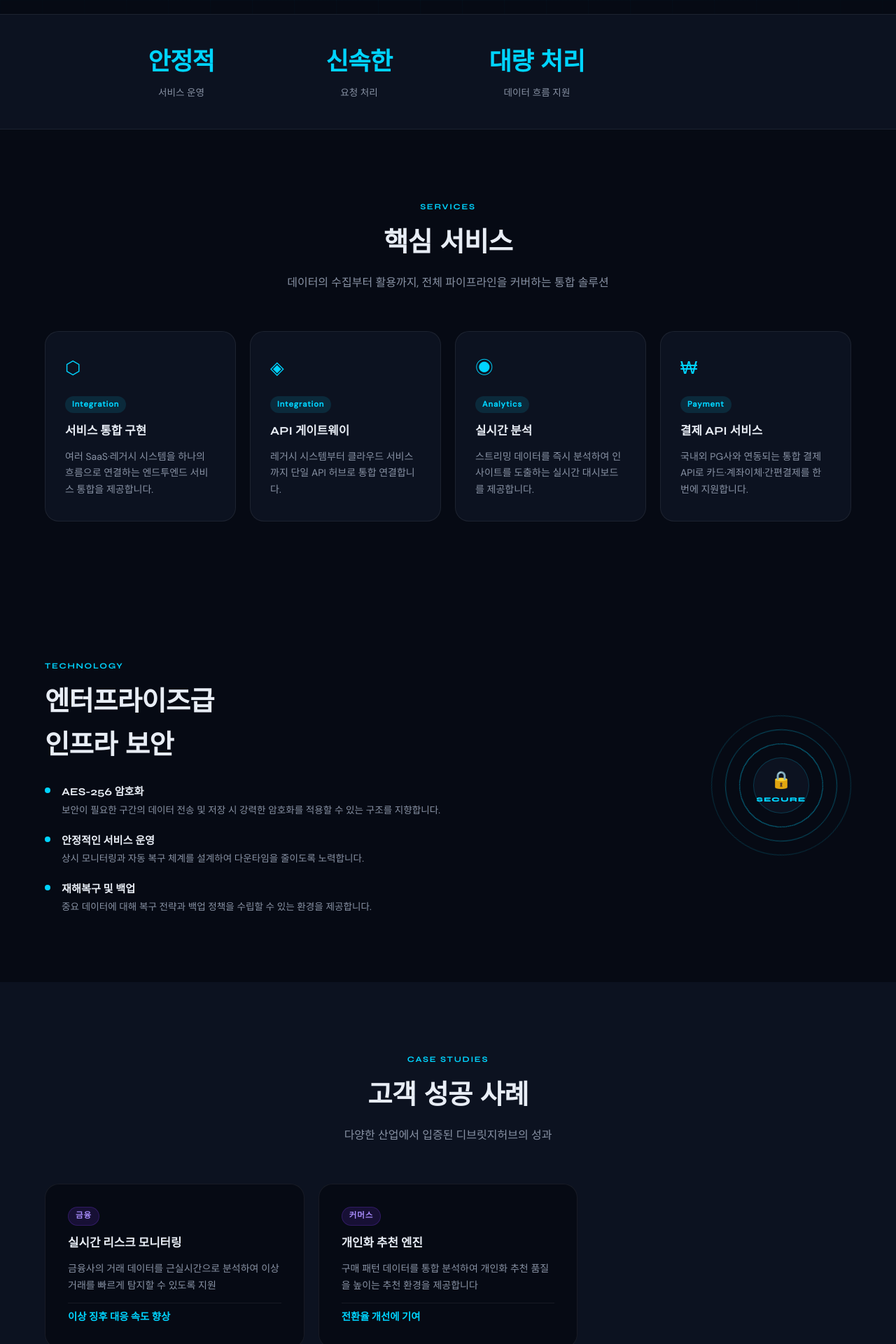
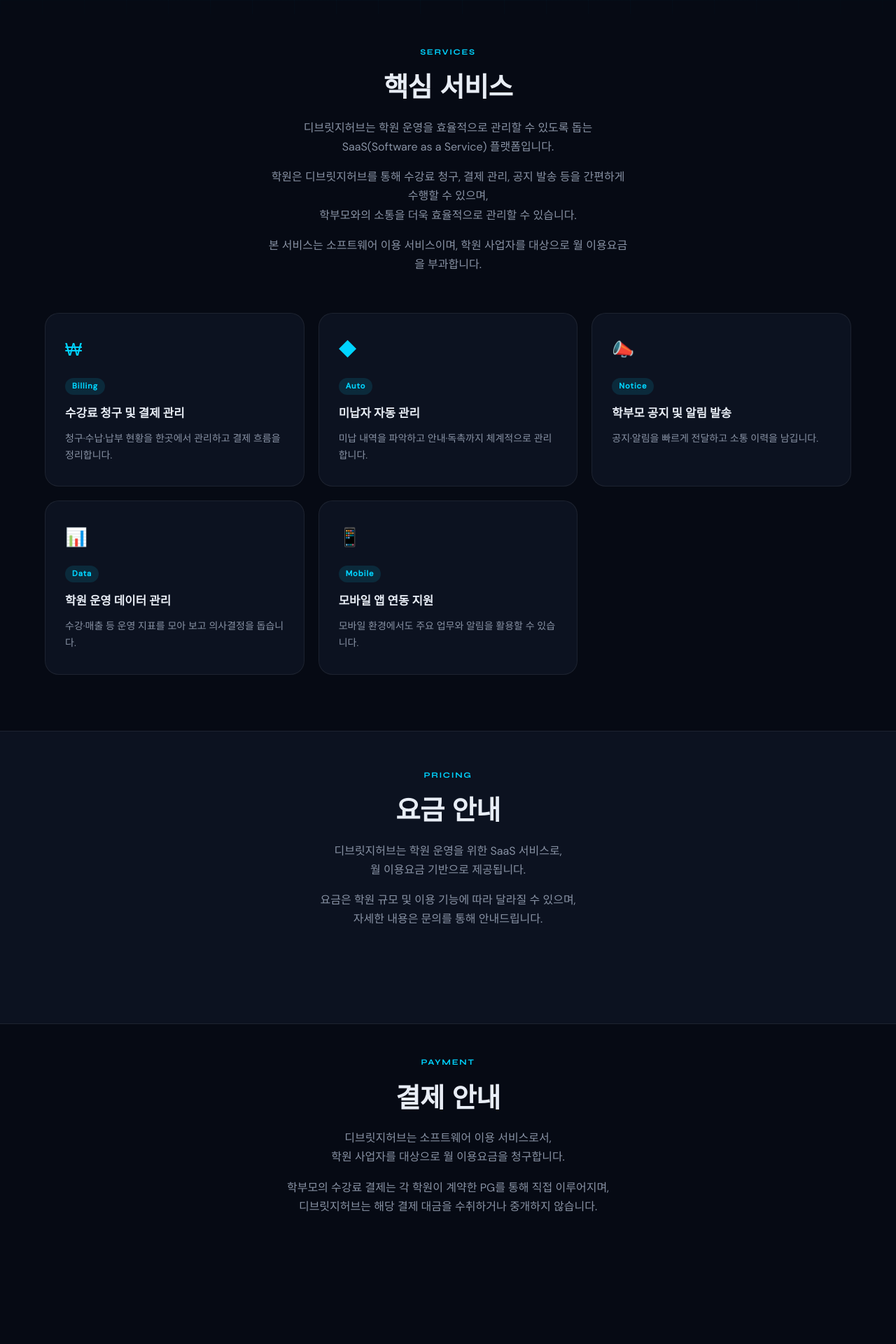
Before and after one commit to hightecbridge/dbridgehub-front-homepage, a React (Create React App) app: page / in a window 1280 px wide. Shown: the part 780-2700 px from the top of the page at 70% size. Built offline with nearby package versions, Linux system fonts and the light colour scheme.

Commit message:
first commit

```diff
--- a/src/App.css
+++ b/src/App.css
@@ -189,7 +189,7 @@
   flex-direction: column;
   align-items: center;
   justify-content: center;
-  padding: 100px 1.5rem 60px;
+  padding: 100px 1.5rem 32px;
   position: relative;
   overflow: hidden;
   gap: 3rem;
@@ -197,7 +197,7 @@
 @media (min-width: 900px) {
   .hero {
     flex-direction: row;
-    padding: 120px 3rem 80px;
+    padding: 120px 3rem 48px;
     gap: 4rem;
   }
 }
@@ -248,6 +248,12 @@
   line-height: 1.75;
   margin-bottom: 2rem;
 }
+.hero-content .hero-desc:not(.hero-desc-sub) {
+  margin-bottom: 0.75rem;
+}
+.hero-desc.hero-desc-sub {
+  margin-bottom: 2rem;
+}
 .hero-actions { display: flex; gap: 1rem; flex-wrap: wrap; }
 
 .btn-primary {
@@ -291,43 +297,6 @@
 .bridge-visual { width: 100%; max-width: 340px; }
 .bridge-visual svg { width: 100%; height: auto; }
 
-/* ─── Stats ─── */
-.stats-section {
-  border-top: 1px solid var(--border);
-  border-bottom: 1px solid var(--border);
-  background: var(--bg2);
-  padding: 2.5rem 1.5rem;
-}
-.stats-inner {
-  max-width: 1000px;
-  margin: 0 auto;
-  display: grid;
-  grid-template-columns: repeat(2, 1fr);
-  gap: 2rem 1rem;
-}
-@media (min-width: 768px) {
-  .stats-inner { grid-template-columns: repeat(4, 1fr); }
-}
-.stat-item {
-  text-align: center;
-  opacity: 0;
-  transform: translateY(20px);
-  transition: all 0.5s ease;
-}
-.stat-item.visible { opacity: 1; transform: translateY(0); }
-.stat-value {
-  font-family: var(--font-display);
-  font-size: clamp(1.6rem, 3vw, 2.2rem);
-  font-weight: 800;
-  color: var(--cyan);
-  letter-spacing: -0.02em;
-}
-.stat-label {
-  color: var(--text-muted);
-  font-size: 0.85rem;
-  margin-top: 0.3rem;
-}
-
 /* ─── Sections common ─── */
 .section-inner {
   max-width: 1200px;
@@ -365,16 +334,22 @@
   margin: 0 auto;
   line-height: 1.7;
 }
+.section-header .section-desc + .section-desc {
+  margin-top: 1rem;
+}
 
 /* ─── Services ─── */
-.services-section { padding: 6rem 0; }
+.services-section {
+  padding: 2.5rem 0 5rem;
+}
 .services-grid {
   display: grid;
   grid-template-columns: 1fr;
   gap: 1.25rem;
 }
 @media (min-width: 600px) { .services-grid { grid-template-columns: repeat(2, 1fr); } }
-@media (min-width: 1000px) { .services-grid { grid-template-columns: repeat(4, 1fr); } }
+@media (min-width: 1000px) { .services-grid { grid-template-columns: repeat(3, 1fr); } }
+@media (min-width: 1400px) { .services-grid { grid-template-columns: repeat(5, 1fr); } }
 
 .service-card {
   background: var(--bg2);
@@ -412,6 +387,20 @@
   margin-bottom: 0.65rem;
 }
 .service-desc { color: var(--text-muted); font-size: 0.875rem; line-height: 1.7; }
+
+/* ─── Pricing ─── */
+.pricing-section {
+  padding: 3rem 0 5rem;
+  background: var(--bg2);
+  border-top: 1px solid var(--border);
+  border-bottom: 1px solid var(--border);
+}
+
+/* ─── Payment guide (below pricing) ─── */
+.payment-guide-section {
+  padding: 2.5rem 0 5rem;
+  background: var(--bg);
+}
 
 /* ─── Solutions ─── */
 .solutions-section {
@@ -548,60 +537,6 @@
   letter-spacing: 0.15em;
 }
 
-/* ─── Cases ─── */
-.cases-section {
-  padding: 6rem 0;
-  background: var(--bg2);
-}
-.cases-grid {
-  display: grid;
-  grid-template-columns: 1fr;
-  gap: 1.25rem;
-}
-@media (min-width: 768px) {
-  .cases-grid { grid-template-columns: repeat(3, 1fr); }
-}
-.case-card {
-  background: var(--bg);
-  border: 1px solid var(--border);
-  border-radius: var(--radius-lg);
-  padding: 2rem;
-  display: flex;
-  flex-direction: column;
-  gap: 0.75rem;
-  opacity: 0;
-  transform: translateY(24px);
-  transition: all 0.6s ease;
-}
-.case-card.visible { opacity: 1; transform: translateY(0); }
-.case-card:hover { border-color: var(--border-cyan); }
-.case-industry {
-  display: inline-block;
-  background: var(--purple-dim);
-  color: #a78bfa;
-  border: 1px solid rgba(124,58,237,0.25);
-  font-size: 0.72rem;
-  font-weight: 700;
-  letter-spacing: 0.08em;
-  padding: 3px 10px;
-  border-radius: 100px;
-  width: fit-content;
-}
-.case-title {
-  font-family: var(--font-display);
-  font-size: 1.05rem;
-  font-weight: 700;
-}
-.case-desc { color: var(--text-muted); font-size: 0.875rem; line-height: 1.7; flex: 1; }
-.case-metric {
-  color: var(--cyan);
-  font-family: var(--font-display);
-  font-weight: 700;
-  font-size: 0.9rem;
-  padding-top: 0.5rem;
-  border-top: 1px solid var(--border);
-}
-
 /* ─── Contact ─── */
 .contact-section { padding: 6rem 0; }
 .contact-wrapper {
@@ -647,6 +582,18 @@
 }
 .form-group input:focus,
 .form-group textarea:focus { border-color: var(--cyan); }
+.form-group input:disabled,
+.form-group textarea:disabled {
+  opacity: 0.65;
+  cursor: not-allowed;
+}
+
+.contact-form-error {
+  color: #f87171;
+  font-size: 0.875rem;
+  margin: -0.25rem 0 0;
+  line-height: 1.5;
+}
 
 .btn-submit {
   background: var(--cyan);
@@ -661,7 +608,11 @@
   transition: opacity var(--transition);
   margin-top: 0.5rem;
 }
-.btn-submit:hover { opacity: 0.85; }
+.btn-submit:hover:not(:disabled) { opacity: 0.85; }
+.btn-submit:disabled {
+  opacity: 0.55;
+  cursor: not-allowed;
+}
 
 .submit-success {
   flex: 1;
--- a/src/App.js
+++ b/src/App.js
@@ -4,59 +4,43 @@
 
 const NAV_LINKS = [
   { label: '서비스', hash: 'services' },
-  { label: '고객사례', hash: 'cases' },
   { label: '개인정보처리방침', path: '/privacy' },
 ];
 
 const SERVICES = [
   {
-    icon: '⬡',
-    title: '서비스 통합 구현',
-    desc: '여러 SaaS·레거시 시스템을 하나의 흐름으로 연결하는 엔드투엔드 서비스 통합을 제공합니다.',
-    tag: 'Integration',
+    icon: '₩',
+    title: '수강료 청구 및 결제 관리',
+    desc: '청구·수납·납부 현황을 한곳에서 관리하고 결제 흐름을 정리합니다.',
+    tag: 'Billing',
   },
   {
-    icon: '◈',
-    title: 'API 게이트웨이',
-    desc: '레거시 시스템부터 클라우드 서비스까지 단일 API 허브로 통합 연결합니다.',
-    tag: 'Integration',
+    icon: '◆',
+    title: '미납자 자동 관리',
+    desc: '미납 내역을 파악하고 안내·독촉까지 체계적으로 관리합니다.',
+    tag: 'Auto',
   },
   {
-    icon: '◉',
-    title: '실시간 분석',
-    desc: '스트리밍 데이터를 즉시 분석하여 인사이트를 도출하는 실시간 대시보드를 제공합니다.',
-    tag: 'Analytics',
+    icon: '📣',
+    title: '학부모 공지 및 알림 발송',
+    desc: '공지·알림을 빠르게 전달하고 소통 이력을 남깁니다.',
+    tag: 'Notice',
   },
   {
-    icon: '₩',
-    title: '결제 API 서비스',
-    desc: '국내외 PG사와 연동되는 통합 결제 API로 카드·계좌이체·간편결제를 한 번에 지원합니다.',
-    tag: 'Payment',
+    icon: '📊',
+    title: '학원 운영 데이터 관리',
+    desc: '수강·매출 등 운영 지표를 모아 보고 의사결정을 돕습니다.',
+    tag: 'Data',
+  },
+  {
+    icon: '📱',
+    title: '모바일 앱 연동 지원',
+    desc: '모바일 환경에서도 주요 업무와 알림을 활용할 수 있습니다.',
+    tag: 'Mobile',
   },
 ];
 
-const STATS = [
-  { value: '안정적', label: '서비스 운영' },
-  { value: '신속한', label: '요청 처리' },
-  { value: '대량 처리', label: '데이터 흐름 지원' },
-];
-
 const SOLUTIONS = [];
-
-const CASES = [
-  {
-    industry: '금융',
-    title: '실시간 리스크 모니터링',
-    desc: '금융사의 거래 데이터를 근실시간으로 분석하여 이상 거래를 빠르게 탐지할 수 있도록 지원',
-    metric: '이상 징후 대응 속도 향상',
-  },
-  {
-    industry: '커머스',
-    title: '개인화 추천 엔진',
-    desc: '구매 패턴 데이터를 통합 분석하여 개인화 추천 품질을 높이는 추천 환경을 제공합니다',
-    metric: '전환율 개선에 기여',
-  },
-];
 
 function useInView(threshold = 0.15) {
   const ref = useRef(null);
@@ -147,20 +131,18 @@
     <section className="hero" id="top" ref={ref}>
       <div className="hero-grid-bg" />
       <div className={`hero-content ${inView ? 'visible' : ''}`}>
-        <div className="hero-badge">Enterprise Data Platform</div>
+        <div className="hero-badge">Academy SaaS</div>
         <h1 className="hero-title">
-          서비스의 흐름을<br />
-          <span className="hero-accent">하나로 연결</span>합니다
+          학원 운영과 수납을 <span className="hero-accent">한 번에</span> 관리하세요
         </h1>
         <p className="hero-desc">
-          분산된 데이터 소스를 통합하고, 실시간으로 분석하며,<br className="pc-only" />
-          비즈니스 인사이트를 즉시 전달하는 엔터프라이즈 데이터 플랫폼
+          디브릿지허브는 학원을 위한 통합 관리 SaaS 플랫폼입니다.
+        </p>
+        <p className="hero-desc hero-desc-sub">
+          수강료 청구, 결제 관리, 학부모 소통까지 하나로 해결하세요.
         </p>
         <div className="hero-actions">
-          <button className="btn-primary" onClick={() => document.querySelector('#contact')?.scrollIntoView({ behavior: 'smooth' })}>
-            무료 데모 신청
-          </button>
-          <button className="btn-secondary" onClick={() => document.querySelector('#services')?.scrollIntoView({ behavior: 'smooth' })}>
+          <button type="button" className="btn-secondary" onClick={() => document.querySelector('#services')?.scrollIntoView({ behavior: 'smooth' })}>
             서비스 보기 →
           </button>
         </div>
@@ -247,22 +229,6 @@
   );
 }
 
-function Stats() {
-  const [ref, inView] = useInView();
-  return (
-    <section className="stats-section" ref={ref}>
-      <div className="stats-inner">
-        {STATS.map((s, i) => (
-          <div key={i} className={`stat-item ${inView ? 'visible' : ''}`} style={{ animationDelay: `${i * 0.1}s` }}>
-            <div className="stat-value">{s.value}</div>
-            <div className="stat-label">{s.label}</div>
-          </div>
-        ))}
-      </div>
-    </section>
-  );
-}
-
 function Services() {
   const [ref, inView] = useInView();
   return (
@@ -271,7 +237,17 @@
         <div className={`section-header ${inView ? 'visible' : ''}`}>
           <span className="section-tag">SERVICES</span>
           <h2 className="section-title">핵심 서비스</h2>
-          <p className="section-desc">데이터의 수집부터 활용까지, 전체 파이프라인을 커버하는 통합 솔루션</p>
+          <p className="section-desc">
+            디브릿지허브는 학원 운영을 효율적으로 관리할 수 있도록 돕는 SaaS(Software as a Service) 플랫폼입니다.
+          </p>
+          <p className="section-desc">
+            학원은 디브릿지허브를 통해 수강료 청구, 결제 관리, 공지 발송 등을 간편하게 수행할 수 있으며,
+            <br />
+            학부모와의 소통을 더욱 효율적으로 관리할 수 있습니다.
+          </p>
+          <p className="section-desc">
+            본 서비스는 소프트웨어 이용 서비스이며, 학원 사업자를 대상으로 월 이용요금을 부과합니다.
+          </p>
         </div>
         <div className="services-grid">
           {SERVICES.map((s, i) => (
@@ -282,6 +258,54 @@
               <p className="service-desc">{s.desc}</p>
             </div>
           ))}
+        </div>
+      </div>
+    </section>
+  );
+}
+
+function Pricing() {
+  const [ref, inView] = useInView();
+  return (
+    <section className="pricing-section" id="pricing" ref={ref}>
+      <div className="section-inner">
+        <div className={`section-header ${inView ? 'visible' : ''}`}>
+          <span className="section-tag">PRICING</span>
+          <h2 className="section-title">요금 안내</h2>
+          <p className="section-desc">
+            디브릿지허브는 학원 운영을 위한 SaaS 서비스로,
+            <br />
+            월 이용요금 기반으로 제공됩니다.
+          </p>
+          <p className="section-desc">
+            요금은 학원 규모 및 이용 기능에 따라 달라질 수 있으며,
+            <br />
+            자세한 내용은 문의를 통해 안내드립니다.
+          </p>
+        </div>
+      </div>
+    </section>
+  );
+}
+
+function PaymentGuide() {
+  const [ref, inView] = useInView();
+  return (
+    <section className="payment-guide-section" id="payment" ref={ref}>
+      <div className="section-inner">
+        <div className={`section-header ${inView ? 'visible' : ''}`}>
+          <span className="section-tag">PAYMENT</span>
+          <h2 className="section-title">결제 안내</h2>
+          <p className="section-desc">
+            디브릿지허브는 소프트웨어 이용 서비스로서,
+            <br />
+            학원 사업자를 대상으로 월 이용요금을 청구합니다.
+          </p>
+          <p className="section-desc">
+            학부모의 수강료 결제는 각 학원이 계약한 PG를 통해 직접 이루어지며,
+            <br />
+            디브릿지허브는 해당 결제 대금을 수취하거나 중개하지 않습니다.
+          </p>
         </div>
       </div>
     </section>
@@ -322,31 +346,6 @@
               <span className="badge-label">SECURE</span>
             </div>
           </div>
-        </div>
-      </div>
-    </section>
-  );
-}
-
-function Cases() {
-  const [ref, inView] = useInView();
-  return (
-    <section className="cases-section" id="cases" ref={ref}>
-      <div className="section-inner">
-        <div className={`section-header ${inView ? 'visible' : ''}`}>
-          <span className="section-tag">CASE STUDIES</span>
-          <h2 className="section-title">고객 성공 사례</h2>
-          <p className="section-desc">다양한 산업에서 입증된 디브릿지허브의 성과</p>
-        </div>
-        <div className="cases-grid">
-          {CASES.map((c, i) => (
-            <div key={i} className={`case-card ${inView ? 'visible' : ''}`} style={{ animationDelay: `${i * 0.15}s` }}>
-              <div className="case-industry">{c.industry}</div>
-              <h3 className="case-title">{c.title}</h3>
-              <p className="case-desc">{c.desc}</p>
-              <div className="case-metric">{c.metric}</div>
-            </div>
-          ))}
         </div>
       </div>
     </section>
@@ -452,8 +451,8 @@
           <h3>1. 수집하는 개인정보의 항목 및 수집 방법</h3>
           <p>회사는 서비스 이용 과정에서 다음과 같은 개인정보를 수집할 수 있습니다.</p>
           <ul>
-            <li>필수 항목: 담당자명, 회사명, 이메일 주소, 연락처</li>
-            <li>선택 항목: 문의 내용</li>
+            <li>필수 항목: 담당자명, 연락처</li>
+            <li>선택 항목: 학원명, 문의 내용</li>
             <li>자동 수집 항목: IP 주소, 쿠키, 접속 로그</li>
           </ul>
           <p>개인정보는 홈페이지 문의, 이메일, 전화 등을 통해 수집될 수 있습니다.</p>
@@ -557,14 +556,56 @@
   );
 }
 
+function homepageConsultSubmitUrl() {
+  const base = process.env.REACT_APP_API_BASE_URL;
+  if (base) return `${base.replace(/\/$/, '')}/homepage/consults`;
+  if (process.env.NODE_ENV === 'development') return 'http://localhost:8080/api/homepage/consults';
+  return '/api/homepage/consults';
+}
+
 function Contact() {
   const [ref, inView] = useInView();
-  const [form, setForm] = useState({ name: '', company: '', email: '', message: '' });
+  const [form, setForm] = useState({ name: '', phone: '', academyName: '', message: '' });
   const [submitted, setSubmitted] = useState(false);
+  const [submitting, setSubmitting] = useState(false);
+  const [submitError, setSubmitError] = useState(null);
 
-  const handleSubmit = (e) => {
+  const handleSubmit = async (e) => {
     e.preventDefault();
-    setSubmitted(true);
+    setSubmitting(true);
+    setSubmitError(null);
+    const messageParts = [];
+    if (form.academyName.trim()) messageParts.push(`학원명: ${form.academyName.trim()}`);
+    if (form.message.trim()) messageParts.push(form.message.trim());
+    const combinedMessage = messageParts.length ? messageParts.join('\n\n') : undefined;
+    const body = {
+      name: form.name.trim(),
+      phone: form.phone.trim(),
+      message: combinedMessage,
+      source: 'dbridgehub-homepage',
+    };
+    try {
+      const res = await fetch(homepageConsultSubmitUrl(), {
+        method: 'POST',
+        headers: { 'Content-Type': 'application/json', Accept: 'application/json' },
+        body: JSON.stringify(body),
+      });
+      let data = {};
+      try {
+        data = await res.json();
+      } catch (_) {
+        /* non-JSON */
+      }
+      if (!res.ok || data.success === false) {
+        setSubmitError(data.message || `접수에 실패했습니다. (${res.status})`);
+        return;
+      }
+      setSubmitted(true);
+    } catch (err) {
+      setSubmitError(err.message || '네트워크 오류가 발생했습니다. 잠시 후 다시 시도해 주세요.');
+    } finally {
+      setSubmitting(false);
+    }
   };
 
   return (
@@ -572,8 +613,10 @@
       <div className="section-inner">
         <div className={`section-header ${inView ? 'visible' : ''}`}>
           <span className="section-tag">CONTACT</span>
-          <h2 className="section-title">무료 상담 신청</h2>
-          <p className="section-desc">전문 컨설턴트가 귀사에 최적화된 데이터 솔루션을 제안해 드립니다</p>
+          <h2 className="section-title">서비스 도입이 필요하신가요?</h2>
+          <p className="section-desc">
+            간단한 상담을 통해 학원에 맞는 최적의 운영 방안을 안내드립니다.
+          </p>
         </div>
         <div className={`contact-wrapper ${inView ? 'visible' : ''}`}>
           {submitted ? (
@@ -588,25 +631,29 @@
                 <div className="form-group">
                   <label>담당자명 *</label>
                   <input type="text" required placeholder="홍길동" value={form.name}
-                    onChange={e => setForm({ ...form, name: e.target.value })} />
+                    onChange={e => setForm({ ...form, name: e.target.value })} disabled={submitting} />
                 </div>
                 <div className="form-group">
-                  <label>회사명 *</label>
-                  <input type="text" required placeholder="(주)회사명" value={form.company}
-                    onChange={e => setForm({ ...form, company: e.target.value })} />
+                  <label>연락처 *</label>
+                  <input type="tel" required placeholder="010-0000-0000" value={form.phone}
+                    onChange={e => setForm({ ...form, phone: e.target.value })} disabled={submitting} />
                 </div>
               </div>
               <div className="form-group">
-                <label>이메일 *</label>
-                <input type="email" required placeholder="email@company.com" value={form.email}
-                  onChange={e => setForm({ ...form, email: e.target.value })} />
+                <label>학원명</label>
+                <input type="text" placeholder="○○학원" value={form.academyName}
+                  onChange={e => setForm({ ...form, academyName: e.target.value })} disabled={submitting} />
               </div>
               <div className="form-group">
                 <label>문의 내용</label>
                 <textarea rows="4" placeholder="도입을 검토 중인 서비스나 궁금한 점을 입력해 주세요."
-                  value={form.message} onChange={e => setForm({ ...form, message: e.target.value })} />
+                  value={form.message} onChange={e => setForm({ ...form, message: e.target.value })}
+                  disabled={submitting} />
               </div>
-              <button type="submit" className="btn-submit">무료 상담 신청하기</button>
+              {submitError ? <p className="contact-form-error" role="alert">{submitError}</p> : null}
+              <button type="submit" className="btn-submit" disabled={submitting}>
+                {submitting ? '접수 중…' : '무료 상담 신청하기'}
+              </button>
             </form>
           )}
           <div className="contact-info">
@@ -657,17 +704,6 @@
           <div className="footer-company-row footer-company-row--emph"><strong>이메일</strong>: apporty@gmail.com</div>
           <div className="footer-company-row footer-company-row--emph"><strong>전화번호</strong>: 010-5029-9455</div>
           <div className="footer-company-row footer-company-row--emph"><strong>호스팅 제공자</strong>: AWS</div>
-          <div className="footer-company-row footer-company-row--emph">
-            <strong>사업자정보 확인</strong>:
-            <a
-              href="https://www.ftc.go.kr/bizCommPop.do?wrkr_no=599-26-02056"
-              target="_blank"
-              rel="noreferrer"
-              style={{ marginLeft: 6 }}
-            >
-              https://www.ftc.go.kr/bizCommPop.do?wrkr_no=599-26-02056
-            </a>
-          </div>
         </div>
       </div>
     </footer>
@@ -694,10 +730,10 @@
     <div className="app">
       <Navbar />
       <Hero />
-      <Stats />
       <Services />
+      <Pricing />
+      <PaymentGuide />
       <Tech />
-      <Cases />
       <Contact />
       <Footer />
     </div>
@@ -745,6 +781,16 @@
           <h1>환불 정책</h1>
           <p>서비스 이용과 관련된 환불 절차 및 규정을 안내합니다.</p>
           <p>회사는 전자상거래법 등 관련 법령에 따라 다음과 같은 환불 정책을 적용합니다.</p>
+
+          <p>디브릿지허브는 SaaS 서비스로서 월 이용요금 기반으로 제공됩니다.</p>
+          <p>
+            결제 후 서비스가 개시된 경우,<br />
+            이미 사용된 기간에 대해서는 환불이 제한될 수 있습니다.
+          </p>
+          <p>
+            단, 서비스 장애 또는 회사의 귀책 사유로 정상적인 서비스 이용이 불가능한 경우,<br />
+            관련 법령에 따라 환불이 진행될 수 있습니다.
+          </p>
 
           <h3>1. 환불 가능 기간</h3>
           <p>결제일로부터 7일 이내 청약철회가 가능합니다.</p>
```
Also changed, not shown: 1 other file (tests, documents, lock files or other folders).
